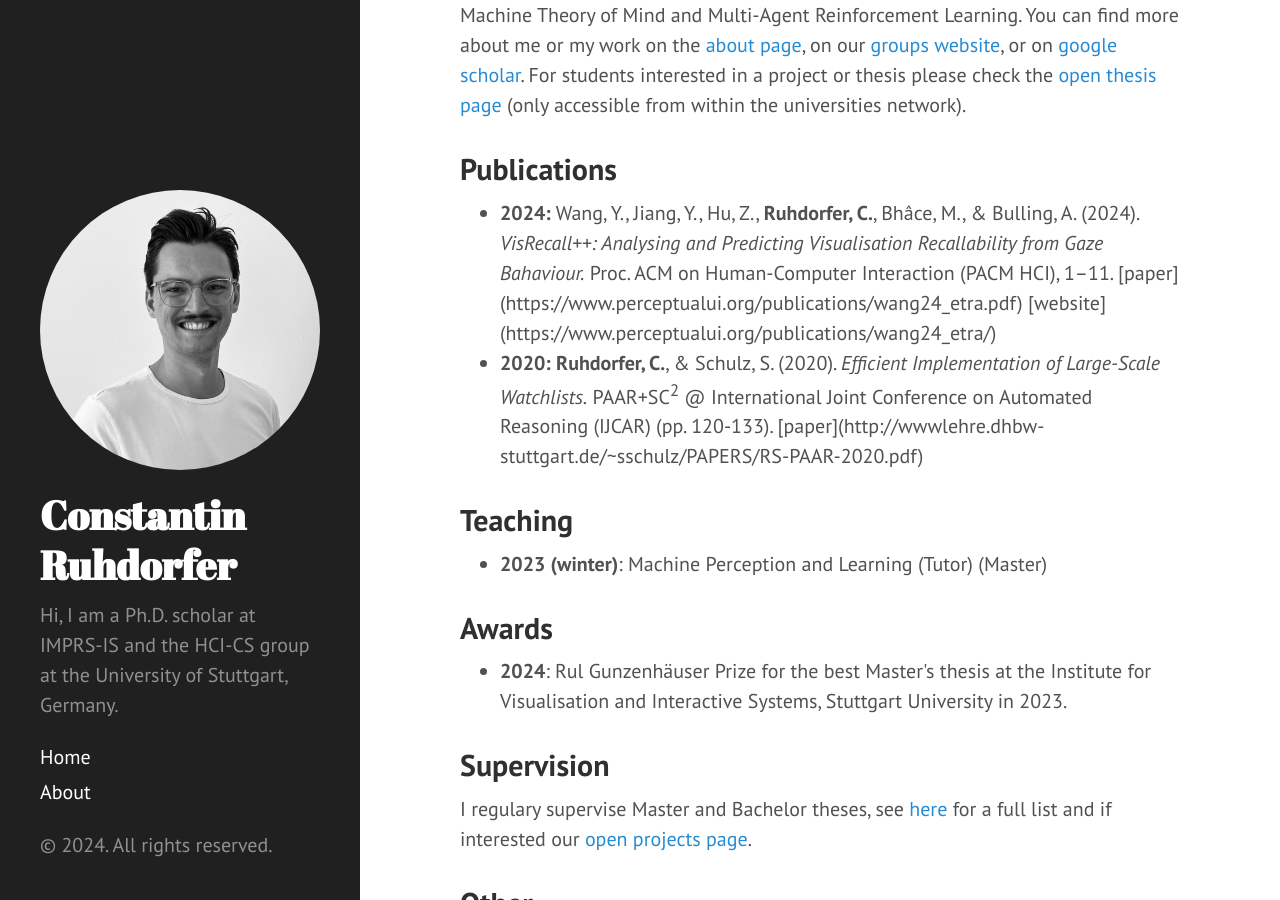
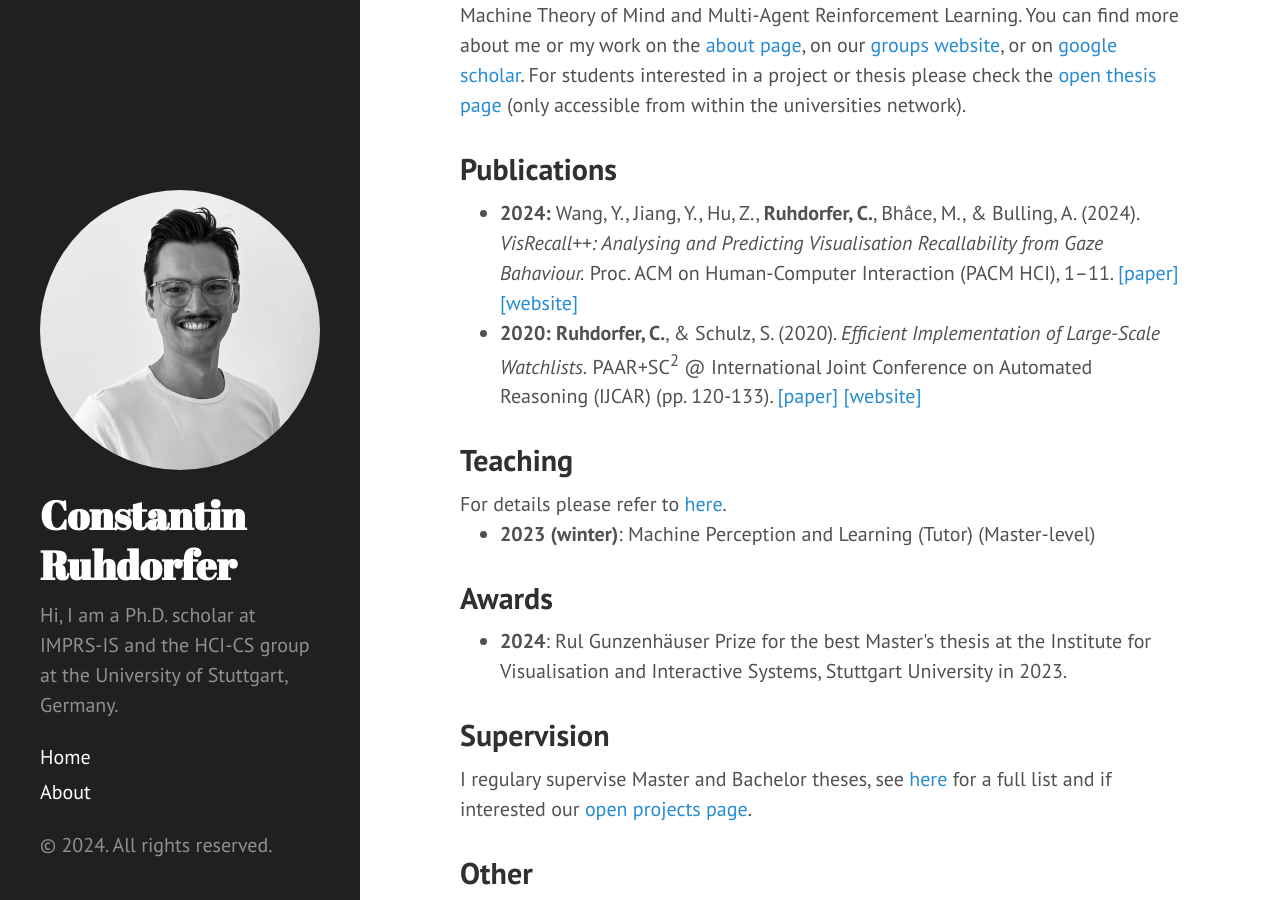
Before and after one commit to ConstantinRuhdorfer/constantinruhdorfer.github.io, a Jekyll site: the page built from index.html, in a window 1280 px wide and 900 px high, scrolled down 300 px. Built offline with Jekyll 4.4.1, drawn with Linux system fonts in a browser that asks for light colours; the list of posts is cut into pages by our own code.

Commit message:
Update index.html

```diff
--- a/index.html
+++ b/index.html
@@ -14,14 +14,15 @@ For students interested in a project or thesis please check the <a href="https:/
 <h2 class="post-title">Publications</h2>
 
 <ul>
-  <li><b>2024:</b> Wang, Y., Jiang, Y., Hu, Z., <b>Ruhdorfer, C.</b>, Bhâce, M., & Bulling, A. (2024). <i>VisRecall++: Analysing and Predicting Visualisation Recallability from Gaze Bahaviour.</i> Proc. ACM on Human-Computer Interaction (PACM HCI), 1–11. [paper](https://www.perceptualui.org/publications/wang24_etra.pdf) [website](https://www.perceptualui.org/publications/wang24_etra/)</li>
-  <li><b>2020:</b> <b>Ruhdorfer, C.</b>, & Schulz, S. (2020). <i>Efficient Implementation of Large-Scale Watchlists.</i> PAAR+SC<sup>2</sup> @ International Joint Conference on Automated Reasoning (IJCAR) (pp. 120-133). [paper](http://wwwlehre.dhbw-stuttgart.de/~sschulz/PAPERS/RS-PAAR-2020.pdf)</li>
+  <li><b>2024:</b> Wang, Y., Jiang, Y., Hu, Z., <b>Ruhdorfer, C.</b>, Bhâce, M., & Bulling, A. (2024). <i>VisRecall++: Analysing and Predicting Visualisation Recallability from Gaze Bahaviour.</i> Proc. ACM on Human-Computer Interaction (PACM HCI), 1–11. <a href="https://www.perceptualui.org/publications/wang24_etra.pdf">[paper]</a> <a href="https://www.perceptualui.org/publications/wang24_etra/">[website]</a></li>
+  <li><b>2020:</b> <b>Ruhdorfer, C.</b>, & Schulz, S. (2020). <i>Efficient Implementation of Large-Scale Watchlists.</i> PAAR+SC<sup>2</sup> @ International Joint Conference on Automated Reasoning (IJCAR) (pp. 120-133). <a href="http://wwwlehre.dhbw-stuttgart.de/~sschulz/PAPERS/RS-PAAR-2020.pdf">[paper]</a> <a href="http://www.eprover.eu/E-eu/SoftWatch.html">[website]</a></li>
 </ul>
 
 <h2 class="post-title">Teaching</h2>
+For details please refer to <a href="https://www.perceptualui.org/teaching/">here</a>.
 
 <ul>
-  <li><b>2023 (winter)</b>: Machine Perception and Learning (Tutor) (Master)</li>
+  <li><b>2023 (winter)</b>: Machine Perception and Learning (Tutor) (Master-level)</li>
 </ul>
 
 <h2 class="post-title">Awards</h2>
```
